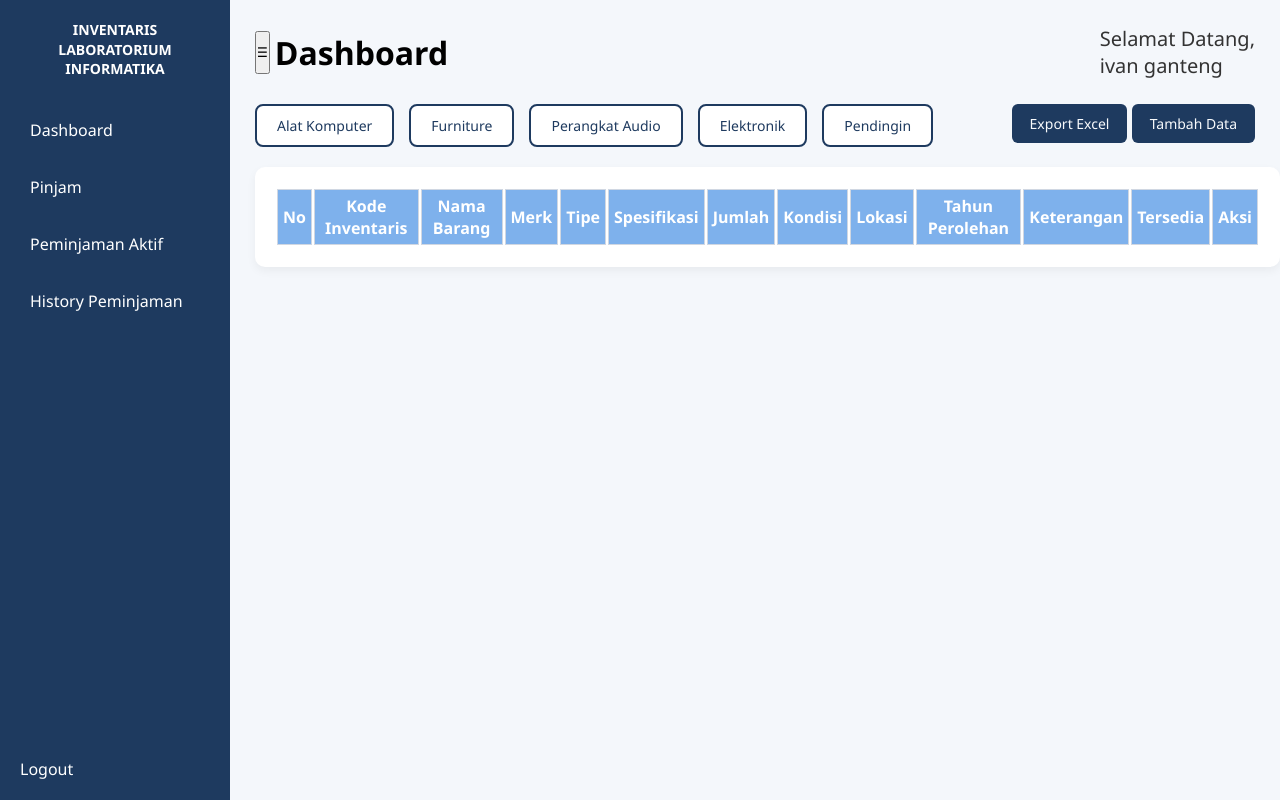
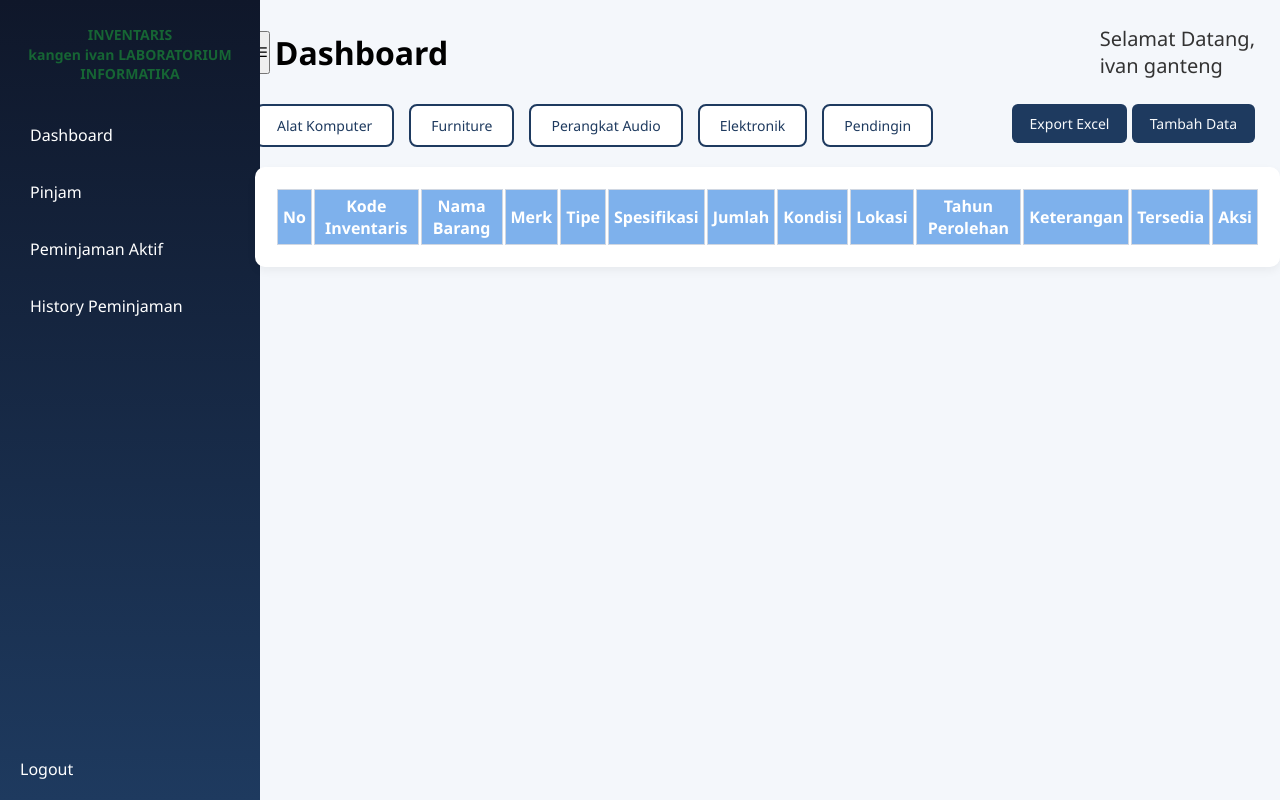
Before and after one commit to atriyaa/Inventaris, a PHP site: page /Admin/dashboard.php in a window 1280 px wide. Run offline with PHP 8.4, Linux system fonts and the light colour scheme; a user stored in the database is signed in; data comes from the database, SQL or seed files in the repository; data that the repository does not hold is empty.

Commit message:
maaf gabut

```diff
--- a/Admin/dashboard.php
+++ b/Admin/dashboard.php
@@ -48,7 +48,7 @@
 </head>
 <body class="body">
     <div class="sidebar" id="sidebar">
-        <h2>INVENTARIS<br>LABORATORIUM<br>INFORMATIKA</h2>
+        <h2>INVENTARIS<br>kangen ivan LABORATORIUM<br>INFORMATIKA</h2>
         <ul>
             <li><a href="#">Dashboard</a></li>
             <li><a href="../pinjam.php">Pinjam</a></li>
--- a/assets/style.css
+++ b/assets/style.css
@@ -11,11 +11,11 @@
 }
 
 .sidebar {
-    width: 230px;
+    width: 260px;
     height: 100vh;
-    background: #1e3a5f;
+    background: linear-gradient(180deg, #0f172a, #1e3a5f);
     color: white;
-    padding: 20px;
+    padding: 25px 20px;
     position: fixed;
     transition: 0.3s;
     left: 0;
@@ -34,6 +34,7 @@
     margin-bottom: 30px;
     line-height: 1.4;
     text-align: center;
+    color: #166534;
 }
 
 .sidebar ul {
--- a/pinjam.php
+++ b/pinjam.php
@@ -80,7 +80,7 @@ $brg = mysqli_query($conn, "SELECT * FROM barang");
                     <?php echo $row['nama_barang']; ?>
                 </option>
             <?php } ?>
-        </select>
+        </select><br>
 
         <label for="jumlah">Jumlah</label><br>
         <input type="number" name="jumlah" required>
```
Also changed, not shown: Admin/peminjaman.php (+3 -28 lines).
